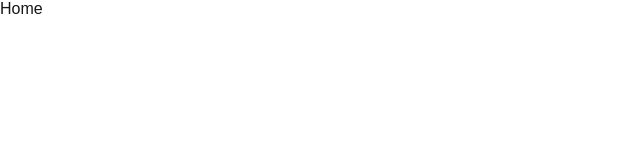
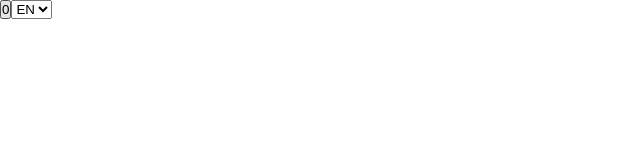
Before and after one commit to BetterED-Neoversity/advanced-frontend-engineering-react-course-track, a Next.js app: page / in a window 1280 px wide. Shown: the top 160 px of the page, without its empty margins (0-640 px from the left). Built offline with nearby package versions, Linux system fonts and the light colour scheme.

Commit message:
module-07/lesson-02: add lesson plan and starter code

```diff
--- a/app/page.tsx
+++ b/app/page.tsx
@@ -1,3 +1,11 @@
+import ClickCounter from "@/components/ClickCounter";
+import LangSwitcher from "@/components/LangSwitcher";
+
 export default function Home() {
-  return <main>Home</main>;
+  return (
+    <main>
+      <ClickCounter />
+      <LangSwitcher />
+    </main>
+  );
 }
--- /dev/null
+++ b/components/ClickCounter.tsx
@@ -0,0 +1,8 @@
+"use client";
+
+export default function ClickCounter() {
+  const counterValue = 0; // TODO: підключити до стора
+  const increment = () => {}; // TODO: підключити до стора
+
+  return <button onClick={increment}>{counterValue}</button>;
+}
--- /dev/null
+++ b/components/LangSwitcher.tsx
@@ -0,0 +1,19 @@
+"use client";
+
+export type AppLang = "en" | "uk" | "pl";
+
+export default function LangSwitcher() {
+  const lang = "en"; // TODO: підключити до стора
+  const changeLang = (nextLang: AppLang) => {}; // TODO: підключити до стора
+
+  return (
+    <select
+      value={lang}
+      onChange={(event) => changeLang(event.target.value as AppLang)}
+    >
+      <option value="en">EN</option>
+      <option value="uk">UK</option>
+      <option value="pl">PL</option>
+    </select>
+  );
+}
```
Also changed, not shown: 1 other file (tests, documents, lock files or other folders).
